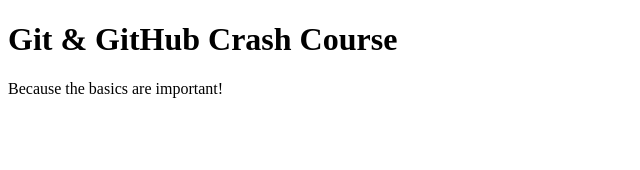
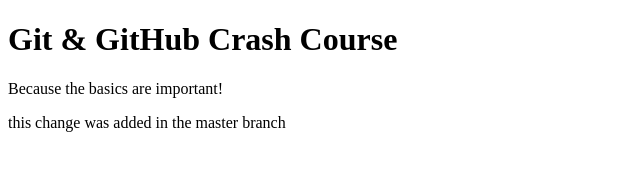
Before and after one commit to praveenkumar09/01-starting-project, a plain HTML site: page index.html in a window 1280 px wide. Shown: the whole page, without its empty margins (0-640 px from the left). Drawn offline with Linux system fonts and the light colour scheme.

Commit message:
Fifth commit

```diff
--- a/index.html
+++ b/index.html
@@ -9,5 +9,6 @@
   <body>
     <h1>Git & GitHub Crash Course</h1>
     <p>Because the basics are important!</p>
+    <p>this change was added in the master branch</p>
   </body>
 </html>
```
